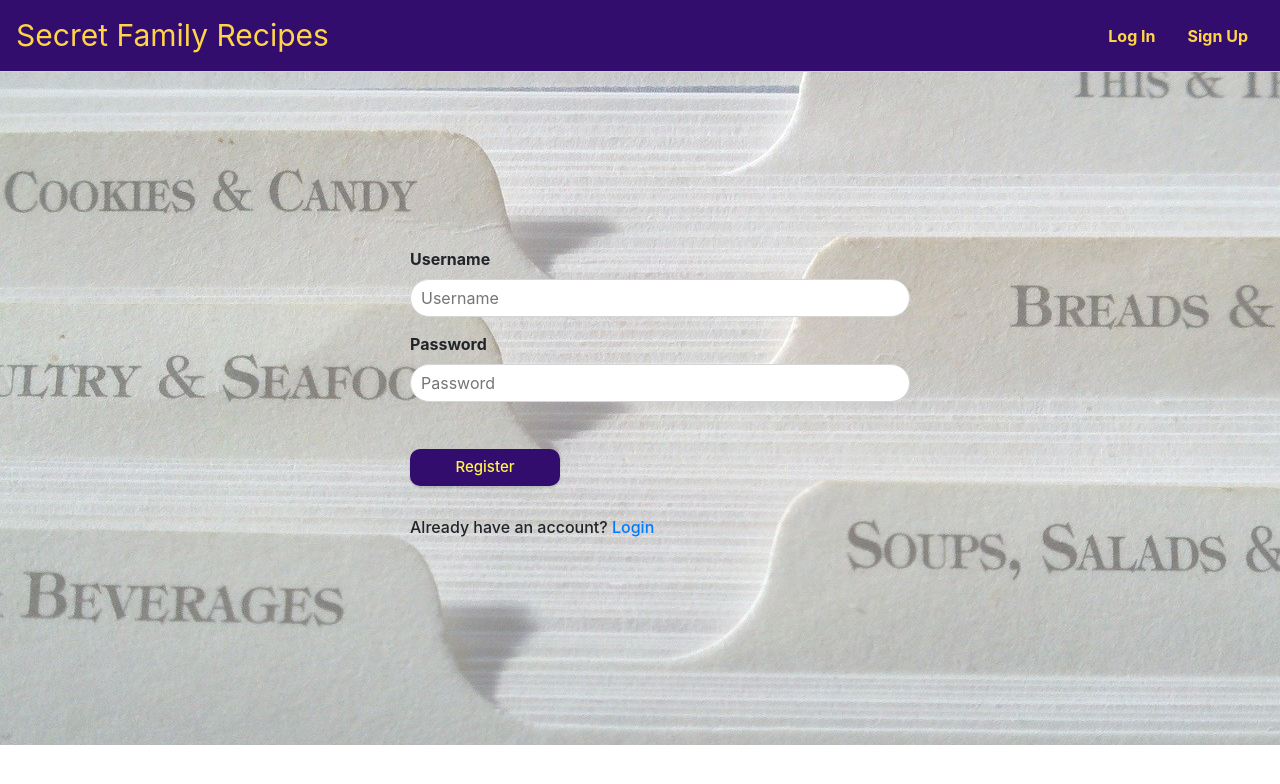
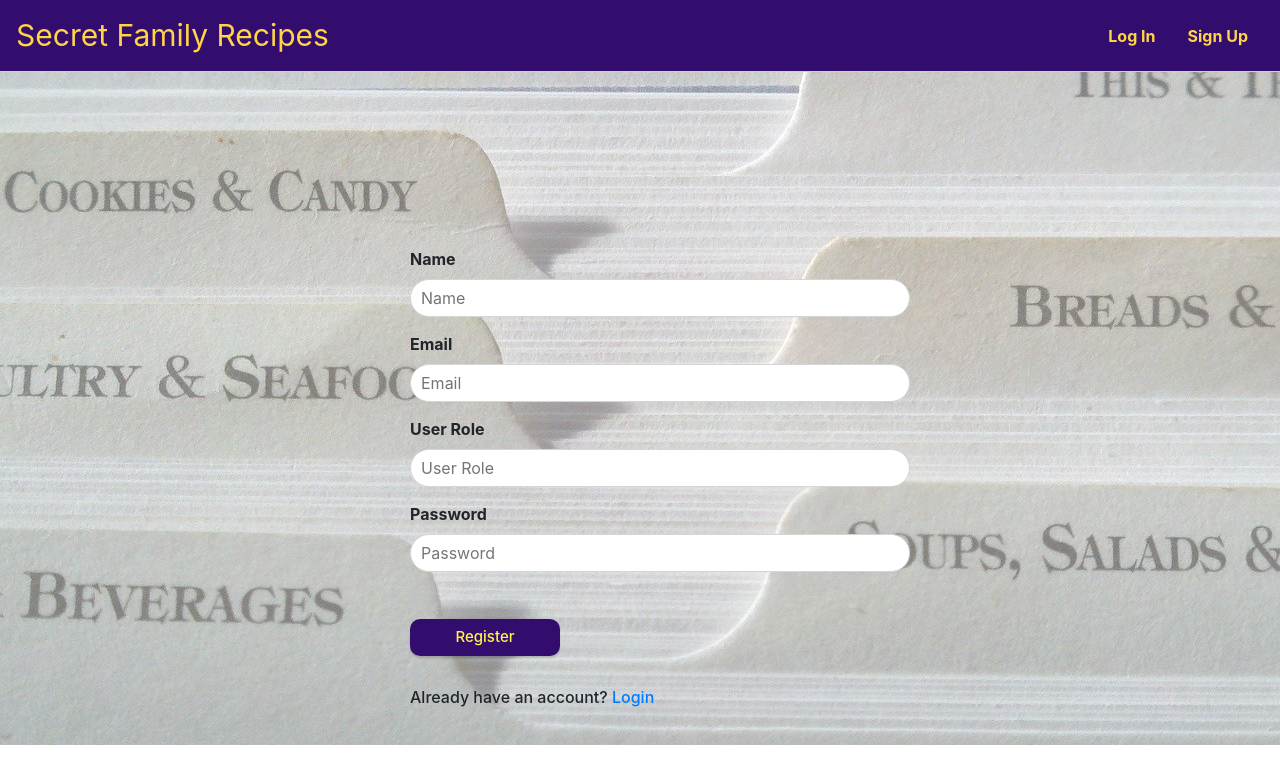
Before and after one commit to Build-Week-Secret-Family-Recipe/Front-End, a React (Create React App) app in the folder secret-recipe/: page /registration in a window 1280 px wide. Shown: the top 784 px of the page. Built offline with nearby package versions, Linux system fonts and the light colour scheme.

Commit message:
finalizing/refactoring codes...before merge

```diff
--- a/secret-recipe/src/App.js
+++ b/secret-recipe/src/App.js
@@ -1,7 +1,7 @@
 import React from 'react';
 import { Switch, Route, Redirect, BrowserRouter } from 'react-router-dom';
 
-import ProtectedRoute from './utils/ProtectedRoute';
+import ProtectedRoute from './utils/PrivateRoute';
 
 // components
 import Navigation from './components/Navbar';
--- a/secret-recipe/src/components/LoginForm.js
+++ b/secret-recipe/src/components/LoginForm.js
@@ -21,7 +21,7 @@ const Form = styled(ReactForm)`
 `;
 
 const initialState = {
-  username: '',
+  email: '',
   password: '',
 };
 
@@ -40,7 +40,7 @@ const LoginForm = (props) => {
   const handleSubmit = (e) => {
     e.preventDefault();
     props.Login(userInfo);
-    history.push('/recipes');
+    history.push('/api/auth/recipes');
   };
 
   if (localStorage.getItem('token')) {
@@ -52,13 +52,13 @@ const LoginForm = (props) => {
           <Col xs='10' md={{ size: 5, offset: 3 }}>
             <Form onSubmit={handleSubmit}>
               <FormGroup>
-                <Label for='username'>Username</Label>
+                <Label for='email'>Email</Label>
                 <Input
                   type='text'
-                  name='username'
-                  id='username'
-                  placeholder='Username'
-                  value={userInfo.username}
+                  name='email'
+                  id='email'
+                  placeholder='Email'
+                  value={userInfo.email}
                   onChange={handleChange}
                 />
               </FormGroup>
--- a/secret-recipe/src/components/RecipeList.js
+++ b/secret-recipe/src/components/RecipeList.js
@@ -24,7 +24,7 @@ const RecipeList = () => {
   };
   useEffect(() => {
     axiosWithAuth()
-      .get('/api/recipes')
+      .get('/api/recipes/user/:user_id')
       .then((res) => {
         setAllRecipes(res.data.filter((recipe) => recipe.user_id === userId));
         console.log(res);
--- a/secret-recipe/src/components/RecipePage.js
+++ b/secret-recipe/src/components/RecipePage.js
@@ -28,7 +28,7 @@ const RecipePage = (props) => {
 
   useEffect(() => {
     axiosWithAuth()
-      .get(`/api/recipes/${id}`)
+      .get(`/api/recipes/user/:user_id`)
       .then((res) => {
         console.log('Show Recipe Data', res);
         setItem(res.data);
@@ -45,7 +45,7 @@ const RecipePage = (props) => {
 
   const deleteRecipe = (id) => {
     axiosWithAuth()
-      .delete(`/api/recipes/${id}`)
+      .delete(`/api/recipes/:recipe_id`)
       .then((res) => {
         console.log('Delete:', res.data.message);
         history.push('/api/recipes');
--- a/secret-recipe/src/components/RegisterForm.js
+++ b/secret-recipe/src/components/RegisterForm.js
@@ -30,22 +30,24 @@ const RegisterForm = (props) => {
     return (
       <Formik
         initialValues={{
-          username: '',
+          name: '',
+          email: '',
+          role: '',
           password: '',
         }}
-        validationSchema={Yup.object().shape({
-          username: Yup.string()
-            .min(2, 'Username requires at least 2 characters')
-            .max(30, 'Username cannot be more than 30 characters')
-            .required('You need a username'),
-          password: Yup.string()
-            .min(5, 'Password needs to be at least 5 characters')
-            .required('Password is required'),
+        //yup validation
+        formSchema = {Yup.object().shape({
+            name: Yup.string().required("Please enter your full name!"),
+            email: Yup.string().email().required("Please enter an email!"),
+            role: Yup.string().required("Please enter a role!"),
+            password: Yup.string()
+                .min(5, 'Password needs to be at least 5 characters')
+                .required('Password is required'),
         })}
         onSubmit={(values) => {
           console.log(values);
           axiosWithAuth()
-            .post('/auth/register', values)
+            .post('/api/auth/register', values)
             .then((res) => {
               console.log(res);
               props.login(values);
@@ -60,15 +62,35 @@ const RegisterForm = (props) => {
               <Col xs='12' md={{ size: 6, offset: 3 }}>
                 <FormContainer>
                   <FormikForm style={{ width: '100%' }}>
-                    {props.touched.username && props.errors.username && (
-                      <p>{props.errors.username}</p>
+                    {props.touched.name && props.errors.name && (
+                      <p>{props.errors.name}</p>
                     )}
-                    <label htmlFor='username'>Username</label>
+                    <label htmlFor='name'>Name</label>
                     <Input
                       type='text'
-                      name='username'
-                      id='username'
-                      placeholder='Username'
+                      name='name'
+                      id='name'
+                      placeholder='Name'
+                    />
+                    {props.touched.email && props.errors.email && (
+                      <p>{props.errors.email}</p>
+                    )}
+                    <label htmlFor='email'>Email</label>
+                    <Input
+                      type='text'
+                      name='email'
+                      id='email'
+                      placeholder='Email'
+                    />
+                    {props.touched.role && props.errors.role && (
+                      <p>{props.errors.role}</p>
+                    )}
+                    <label htmlFor='role'>User Role</label>
+                    <Input
+                      type='text'
+                      name='role'
+                      id='role'
+                      placeholder='User Role'
                     />
                     {props.touched.password && props.errors.password && (
                       <p>{props.errors.password}</p>
--- a/secret-recipe/src/index.css
+++ b/secret-recipe/src/index.css
@@ -6,7 +6,7 @@
 
 body {
   color: #212529;
-  background-image: url('./img/recipefile.jpg');
+  background-image: url('./img/background.jpg');
   background-size: cover;
   background-repeat: no-repeat;
   background-color: rgba(255, 255, 255, 0.4);
@@ -93,3 +93,13 @@ button:hover {
   flex-direction: row;
   align-items: center;
 }
+.useraccount {
+  display: flex;
+  justify-content: space-evenly;
+  font-size: 3rem;
+}
+.useraccount {
+  display: flex;
+  justify-content: center;
+  font-size: 3rem;
+}
--- a/secret-recipe/src/store/actions.js
+++ b/secret-recipe/src/store/actions.js
@@ -11,6 +11,10 @@ export const REGISTER_FAILURE = 'REGISTER_FAILURE';
 export const ADDRECIPE_START = 'ADDRECIPE_START';
 export const ADDRECIPE_SUCCESS = 'ADDRECIPE_SUCCESS';
 export const ADDRECIPE_FAILURE = 'ADDRECIPE_FAILURE';
+
+export const UPDATERECIPE_START = 'UPDATERECIPE_START';
+export const UPDATERECIPE_SUCCESS = 'UPDATERECIPE_SUCCESS';
+export const UPDATERECIPE_FAILURE = 'UPDATERECIPE_FAILURE';
 
 export const Login = (credentials) => (dispatch) => {
   dispatch({ type: LOGIN_START });
@@ -51,7 +55,7 @@ export const AddRecipe = (credentials) => (dispatch) => {
     type: ADDRECIPE_START,
     payload: credentials,
   });
-  console.log('Adding credentials', credentials);
+  console.log('Adding New Recipe', credentials);
   axiosWithAuth()
     .post('/recipes', credentials)
     .then((res) => {
@@ -65,7 +69,31 @@ export const AddRecipe = (credentials) => (dispatch) => {
       console.log(err);
       dispatch({
         type: ADDRECIPE_FAILURE,
-        payload: 'error posting',
+        payload: 'error adding',
       });
     });
 };
+
+export const UpdateRecipe = (credentials) => (dispatch) => {
+    dispatch({
+      type: UPDATERECIPE_START,
+      payload: credentials,
+    });
+    console.log('Updating data', credentials);
+    axiosWithAuth()
+      .post('/recipes', credentials)
+      .then((res) => {
+        console.log('Updating Recipe', res);
+        dispatch({
+          type: UPDATERECIPE_SUCCESS,
+          payload: res.data.updated_recipe,
+        });
+      })
+      .catch((err) => {
+        console.log(err);
+        dispatch({
+          type: UPDATERECIPE_FAILURE,
+          payload: 'error updating',
+        });
+      });
+  };
--- a/secret-recipe/src/store/reducer.js
+++ b/secret-recipe/src/store/reducer.js
@@ -8,6 +8,9 @@ import {
     ADDRECIPE_START,
     ADDRECIPE_SUCCESS,
     ADDRECIPE_FAILURE,
+    UPDATERECIPE_START,
+    UPDATERECIPE_SUCCESS,
+    UPDATERECIPE_FAILURE,
   } from './actions';
 
   const initialState = {
@@ -76,6 +79,25 @@ import {
           isFetching: false,
           error: action.payload,
         };
+      case UPDATERECIPE_START:
+            return {
+              ...state,
+              isFetching: true,
+              error: '',
+            };
+      case UPDATERECIPE_SUCCESS:
+            console.log('action payload', action.payload);
+            return {
+              ...state,
+              recipes: [...state.recipes, action.payload],
+              isFetching: false,
+            };
+      case UPDATERECIPE_FAILURE:
+            return {
+              ...state,
+              isFetching: false,
+              error: action.payload,
+            };
       default:
         return state;
     }
--- a/secret-recipe/src/utils/ProtectedRoute.js
+++ b/secret-recipe/src/utils/PrivateRoute.js
@@ -1,7 +1,7 @@
 import React from 'react';
 import { Route, Redirect } from 'react-router-dom';
 
-const ProtectedRoute = ({ component: Component, ...rest }) => {
+const PrivateRoute = ({ component: Component, ...rest }) => {
   return (
     <Route
       {...rest}
@@ -16,4 +16,4 @@ const ProtectedRoute = ({ component: Component, ...rest }) => {
   );
 };
 
-export default ProtectedRoute;
+export default PrivateRoute;
--- a/secret-recipe/src/utils/axiosWithAuth.js
+++ b/secret-recipe/src/utils/axiosWithAuth.js
@@ -7,6 +7,6 @@ export const axiosWithAuth = () => {
     headers: {
       Authorization: token,
     },
-    baseURL: '',
+    baseURL: 'https://ac-family-recipes.herokuapp.com/',
   });
 };
```
Also changed, not shown: secret-recipe/src/img/background.jpg (renamed from secret-recipe/src/img/recipefile.jpg), 1 other file (tests, documents, lock files or other folders).
